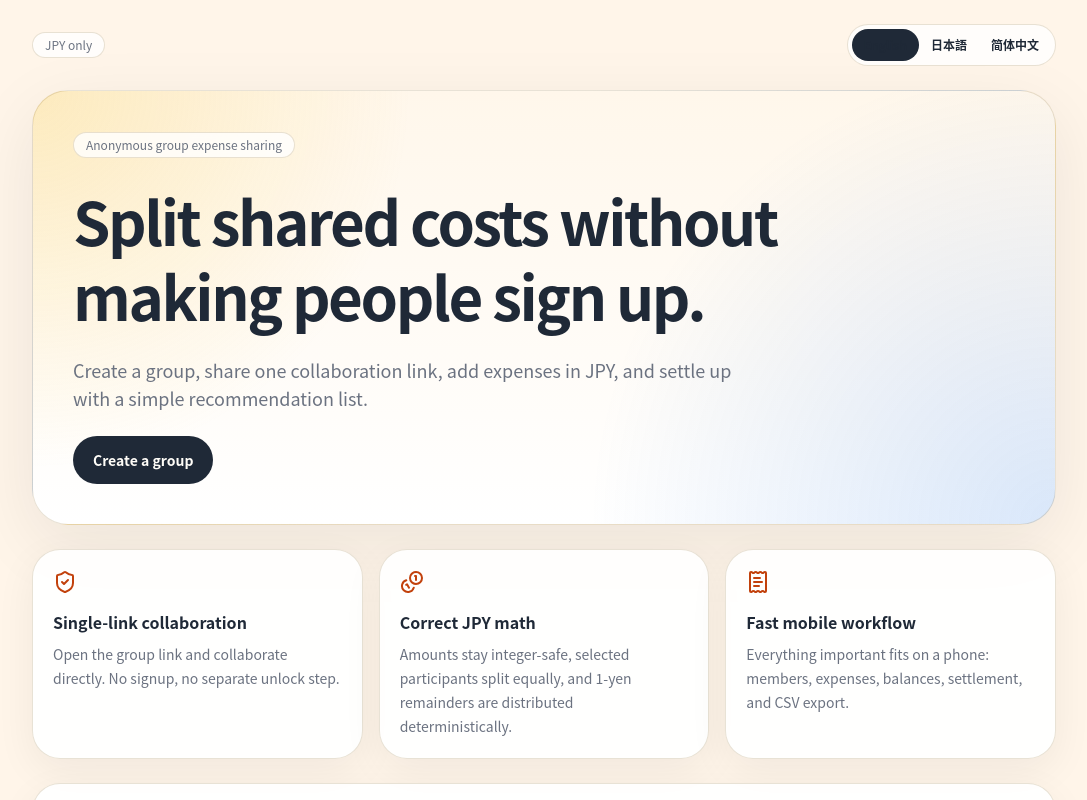
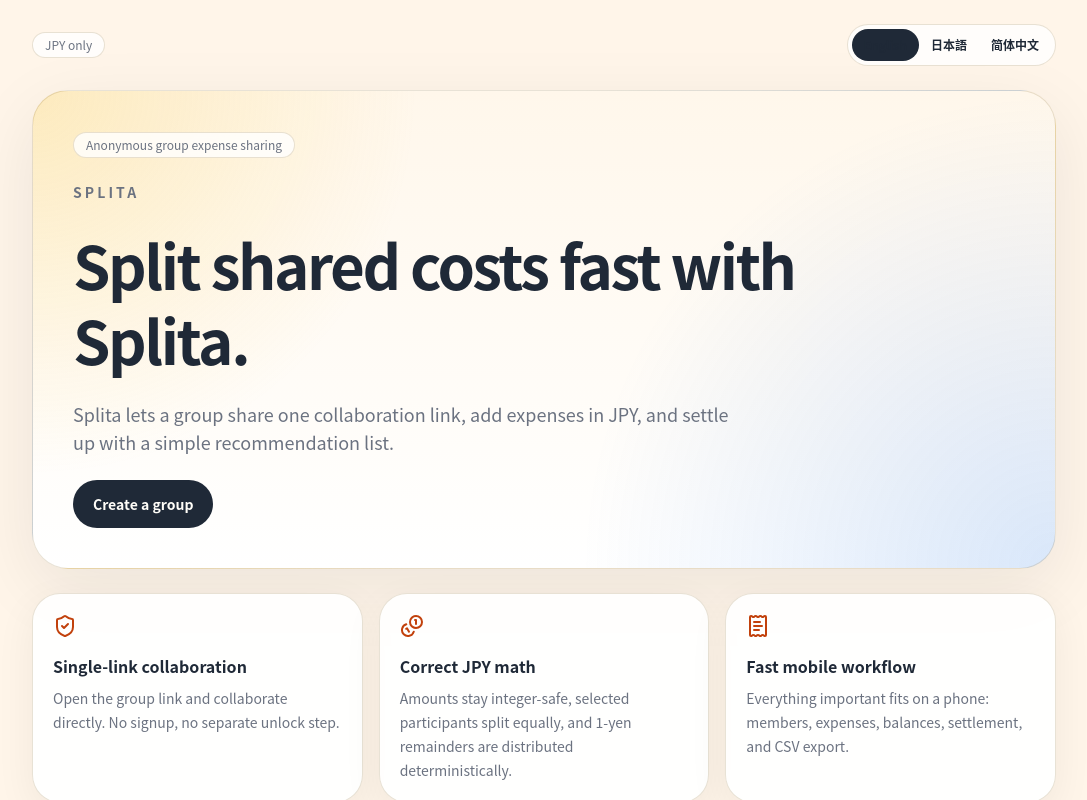
Before and after one commit to cb6ws23/Codex_SplitEase, a Next.js app: page /en in a window 1280 px wide. Shown: the top 800 px of the page, without its empty margins (96-1183 px from the left). Built offline with nearby package versions, Linux system fonts and the light colour scheme.

Commit message:
Apply Splita branding across the app

```diff
--- a/src/app/[locale]/groups/created/page.tsx
+++ b/src/app/[locale]/groups/created/page.tsx
@@ -64,6 +64,9 @@
             <div className="flex items-start gap-3">
               <CheckCircle2 className="mt-1 h-6 w-6 text-[var(--success)]" />
               <div className="space-y-2">
+                <p className="text-sm font-semibold uppercase tracking-[0.18em] text-[var(--muted-foreground)]">
+                  {common("appName")}
+                </p>
                 <CardTitle>{t("title")}</CardTitle>
                 <CardDescription>{t("description", { name: group.name })}</CardDescription>
               </div>
--- a/src/app/[locale]/layout.tsx
+++ b/src/app/[locale]/layout.tsx
@@ -1,9 +1,35 @@
+import type { Metadata } from "next";
 import { NextIntlClientProvider, hasLocale } from "next-intl";
-import { getMessages, setRequestLocale } from "next-intl/server";
+import { getMessages, getTranslations, setRequestLocale } from "next-intl/server";
 import { notFound } from "next/navigation";
 
 import { HtmlLangSetter } from "@/components/html-lang-setter";
+import { type AppLocale, getLocalizedAppName } from "@/lib/constants";
 import { routing } from "@/i18n/routing";
+
+export async function generateMetadata({
+  params,
+}: {
+  params: Promise<{ locale: string }>;
+}): Promise<Metadata> {
+  const { locale } = await params;
+
+  if (!hasLocale(routing.locales, locale)) {
+    return {};
+  }
+
+  setRequestLocale(locale);
+  const home = await getTranslations({ locale, namespace: "Home" });
+  const appName = getLocalizedAppName(locale as AppLocale);
+
+  return {
+    title: {
+      default: appName,
+      template: `%s | ${appName}`,
+    },
+    description: home("description"),
+  };
+}
 
 export default async function LocaleLayout({
   children,
--- a/src/app/[locale]/page.tsx
+++ b/src/app/[locale]/page.tsx
@@ -47,6 +47,11 @@
         <section className="overflow-hidden rounded-[36px] border border-[var(--border)] bg-[radial-gradient(circle_at_top_left,rgba(247,201,72,0.28),transparent_34%),radial-gradient(circle_at_bottom_right,rgba(44,123,229,0.18),transparent_42%),linear-gradient(180deg,#fff7eb_0%,#ffffff_100%)] p-6 shadow-[0_20px_70px_rgba(15,23,42,0.08)] sm:p-10">
           <div className="max-w-3xl space-y-6">
             <Badge className="bg-white/80">{t("badge")}</Badge>
+            <div className="space-y-2">
+              <p className="text-sm font-semibold uppercase tracking-[0.22em] text-[var(--muted-foreground)]">
+                {common("appName")}
+              </p>
+            </div>
             <h1 className="text-4xl font-semibold leading-tight tracking-[-0.04em] sm:text-6xl">
               {t("title")}
             </h1>
--- a/src/app/layout.tsx
+++ b/src/app/layout.tsx
@@ -3,7 +3,7 @@
 import "./globals.css";
 
 export const metadata: Metadata = {
-  title: "SplitEase MVP",
+  title: "Splita",
   description: "Anonymous-first group expense sharing in English, Japanese, and Chinese.",
 };
 
--- a/src/lib/constants.ts
+++ b/src/lib/constants.ts
@@ -1,6 +1,18 @@
-export const APP_NAME = "SplitEase MVP";
+export const APP_NAME = "Splita";
 export const CURRENCY_CODE = "JPY";
 export const DEFAULT_LOCALE = "en";
 export const LOCALES = ["en", "ja", "zh-CN"] as const;
 
 export type AppLocale = (typeof LOCALES)[number];
+
+export function getLocalizedAppName(locale: AppLocale) {
+  switch (locale) {
+    case "ja":
+      return "スプリタ";
+    case "zh-CN":
+      return "A一下";
+    case "en":
+    default:
+      return "Splita";
+  }
+}
--- a/src/messages/en.json
+++ b/src/messages/en.json
@@ -1,8 +1,8 @@
 {
   "Home": {
     "badge": "Anonymous group expense sharing",
-    "title": "Split shared costs without making people sign up.",
-    "description": "Create a group, share one collaboration link, add expenses in JPY, and settle up with a simple recommendation list.",
+    "title": "Split shared costs fast with Splita.",
+    "description": "Splita lets a group share one collaboration link, add expenses in JPY, and settle up with a simple recommendation list.",
     "primaryCta": "Create a group",
     "secondaryCta": "Open demo flow",
     "recentTitle": "Recent groups",
@@ -22,7 +22,7 @@
     "zhCN": "简体中文"
   },
   "Common": {
-    "appName": "SplitEase",
+    "appName": "Splita",
     "currency": "JPY only",
     "backHome": "Home",
     "newGroup": "New group",
--- a/src/messages/ja.json
+++ b/src/messages/ja.json
@@ -1,8 +1,8 @@
 {
   "Home": {
     "badge": "匿名で使える割り勘アプリ",
-    "title": "ログインなしで、共有費用をすぐに割り勘。",
-    "description": "グループを作成し、1つの共有リンクを配り、JPY の支出を追加して、精算候補をその場で確認できます。",
+    "title": "スプリタで、共有費用をすぐに割り勘。",
+    "description": "スプリタなら、グループを作成して1つの共有リンクを配り、JPY の支出を追加し、その場で精算候補を確認できます。",
     "primaryCta": "グループを作成",
     "secondaryCta": "デモ導線を見る",
     "recentTitle": "最近のグループ",
@@ -22,7 +22,7 @@
     "zhCN": "简体中文"
   },
   "Common": {
-    "appName": "SplitEase",
+    "appName": "スプリタ",
     "currency": "JPY のみ",
     "backHome": "ホーム",
     "newGroup": "新しいグループ",
--- a/src/messages/zh-CN.json
+++ b/src/messages/zh-CN.json
@@ -1,8 +1,8 @@
 {
   "Home": {
     "badge": "匿名协作分账应用",
-    "title": "不用注册，也能快速分摊共享支出。",
-    "description": "创建群组，分享一个协作链接，记录 JPY 支出，并立即查看结算建议。",
+    "title": "用 A一下，快速分摊共享支出。",
+    "description": "A一下让你创建群组、分享一个协作链接、记录 JPY 支出，并立即查看结算建议。",
     "primaryCta": "创建群组",
     "secondaryCta": "查看示例流程",
     "recentTitle": "最近群组",
@@ -22,7 +22,7 @@
     "zhCN": "简体中文"
   },
   "Common": {
-    "appName": "SplitEase",
+    "appName": "A一下",
     "currency": "仅支持 JPY",
     "backHome": "首页",
     "newGroup": "新建群组",
```
Also changed, not shown: 1 other file (tests, documents, lock files or other folders).
